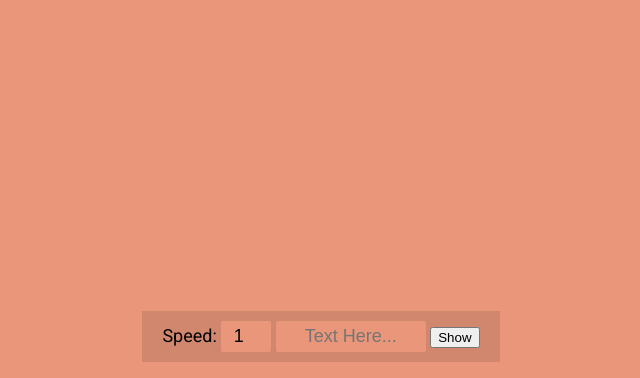
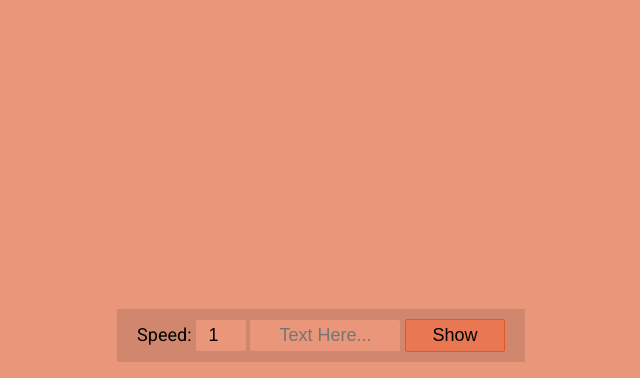
Before and after one commit to AbdellahSlimani/Fun-javascript-projects, a plain HTML site: page Auto-Text-Effect/index.html in a window 1280 px wide. Shown: the part 422-800 px from the top of the page, without its empty margins (319-959 px from the left). Drawn offline with Linux system fonts and the light colour scheme.

Commit message:
Style the button

```diff
--- a/Auto-Text-Effect/index.html
+++ b/Auto-Text-Effect/index.html
@@ -15,7 +15,7 @@
     <input type="number" name="speed" id="speed" value="1" min="1" max="10" step="1">
     <input type="text" name="chosenText" placeholder="Text Here..." id="chosenText">
 
-    <button onClick="ShowMe()">Show</button>
+    <button onClick="ShowMe()" class="showBtn">Show</button>
   </div>
   <script src="script.js"></script>
 </body>
--- a/Auto-Text-Effect/style.css
+++ b/Auto-Text-Effect/style.css
@@ -40,3 +40,19 @@ input:focus{
 #chosenText {
   width: 150px;
 }
+
+.showBtn {
+  width: 100px;
+  padding: 5px;
+  font-size: 18px;
+  background: rgb(233, 119, 82);
+  border: none;
+  text-align: center;
+  border: 1px solid rgb(224, 87, 41);
+  border-radius: 2px;
+  cursor: pointer;
+}
+
+.showBtn:focus{
+  outline: none;
+}
```
